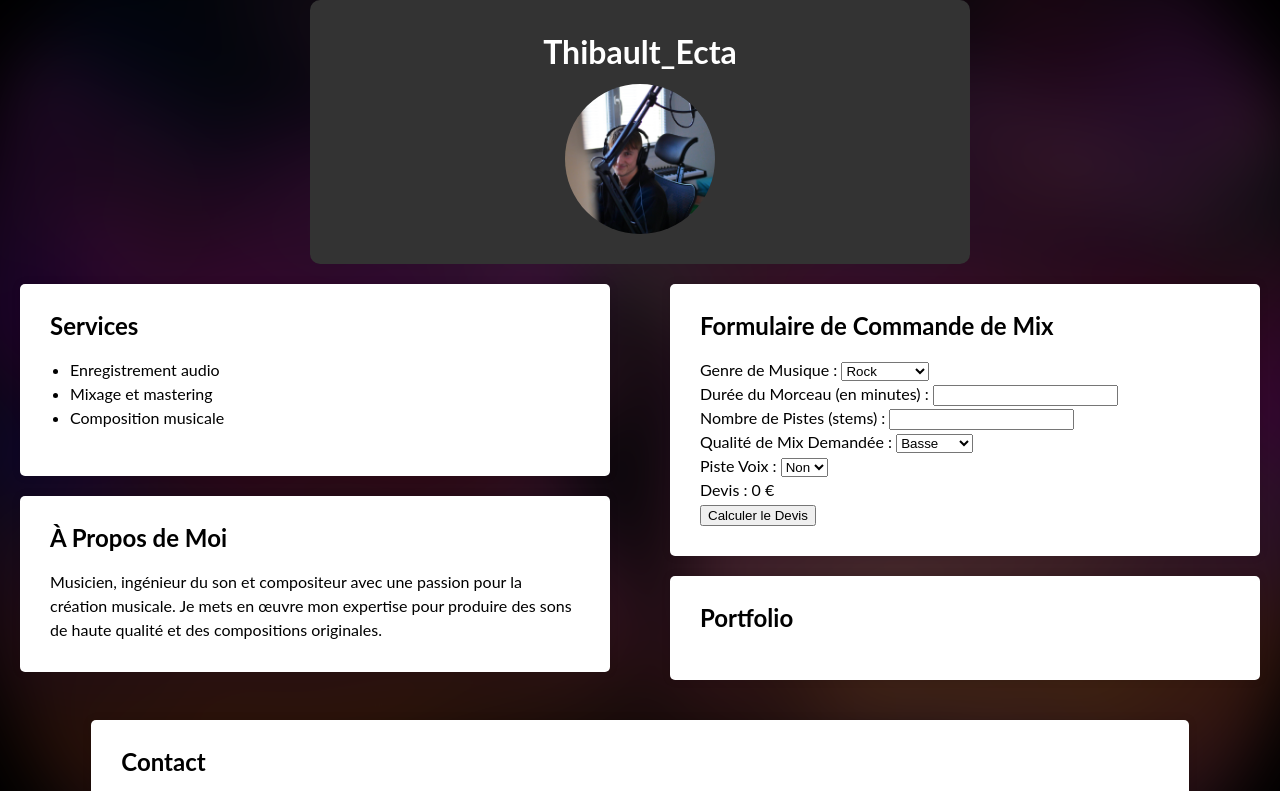
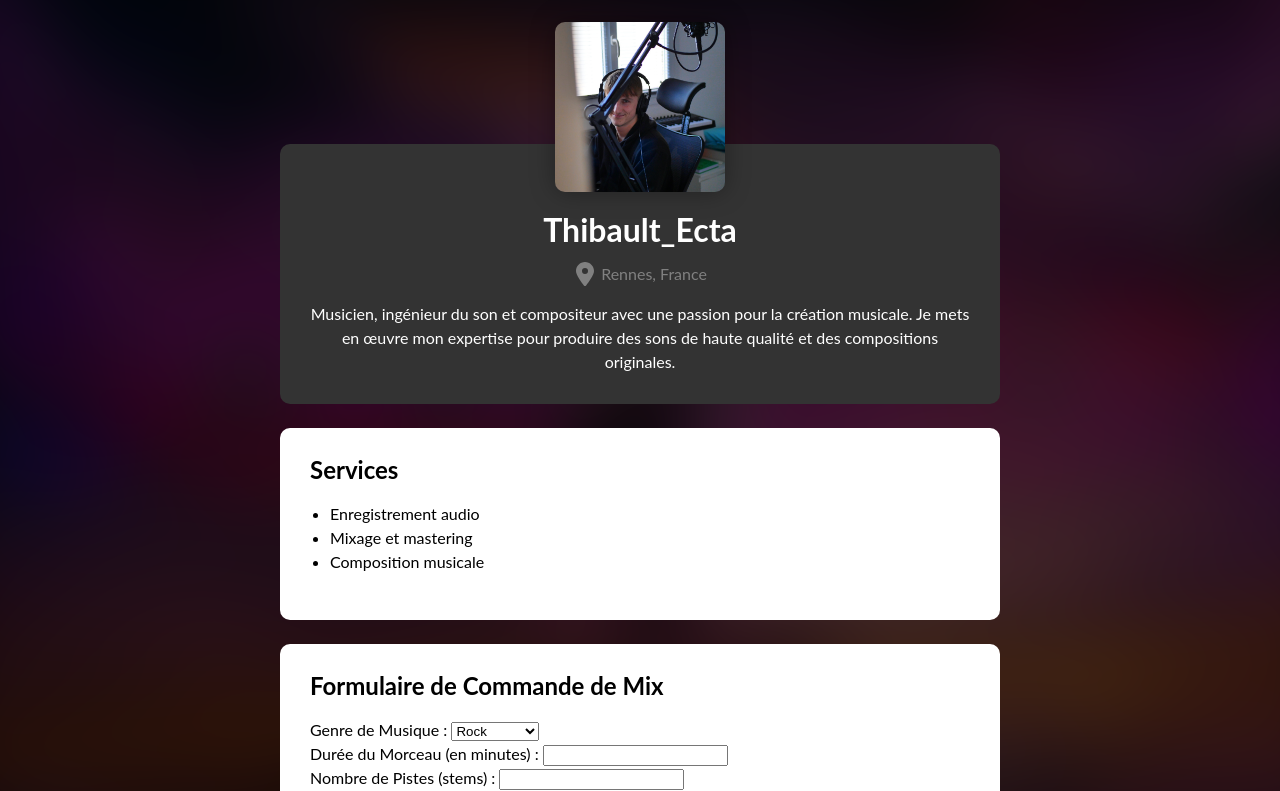
Before and after one commit to ThibaultEcta/thibaultecta.github.io, a website: page index.html in a window 1280 px wide. Shown: the top 791 px of the page. Drawn offline with Linux system fonts and the light colour scheme.

Commit message:
Change structure to be vertical only

```diff
--- a/index.html
+++ b/index.html
@@ -12,11 +12,22 @@
       <img src="images/solo-run-album-cover.jpeg" />
     </div>
     <header>
+      <img
+        class="profile-picture"
+        src="images/profile-picture.jpg"
+        alt="Photo de profil"
+      />
       <h1>Thibault_Ecta</h1>
-      <img src="images/profile-picture.jpg" alt="Photo de profil" />
+      <p class="location">
+        <img src="icons/location-dot.svg" />
+        <span>Rennes, France</span>
+      </p>
+      <p>
+        Musicien, ingénieur du son et compositeur avec une passion pour la
+        création musicale. Je mets en œuvre mon expertise pour produire des sons
+        de haute qualité et des compositions originales.
+      </p>
     </header>
-    <div class="columns">
-      <div class="column">
     <section id="services">
       <h2>Services</h2>
       <ul>
@@ -26,16 +37,6 @@
         <!-- Ajoutez d'autres services -->
       </ul>
     </section>
-        <section id="apropos">
-          <h2>À Propos de Moi</h2>
-          <p>
-            Musicien, ingénieur du son et compositeur avec une passion pour la
-            création musicale. Je mets en œuvre mon expertise pour produire des
-            sons de haute qualité et des compositions originales.
-          </p>
-        </section>
-      </div>
-      <div class="column">
     <section id="commande">
       <h2>Formulaire de Commande de Mix</h2>
       <form>
@@ -101,8 +102,6 @@
       <h2>Portfolio</h2>
       <!-- Ajoutez des exemples de votre travail ici, avec des liens vers des échantillons ou des démonstrations. -->
     </section>
-      </div>
-    </div>
     <section id="contact">
       <h2>Contact</h2>
       <p>
--- a/styles.css
+++ b/styles.css
@@ -1,13 +1,3 @@
-.columns {
-  display: flex;
-  justify-content: space-between;
-}
-
-.column {
-  flex-basis: calc(50% - 10px);
-  box-sizing: border-box;
-}
-
 body,
 h1,
 h2,
@@ -20,66 +10,59 @@ body {
   display: flex;
   flex-direction: column;
   align-items: center;
-  justify-self: center;
+  margin: 0 auto;
+  padding: 2vh 4vh;
+  max-width: 660px;
   line-height: 1.5rem;
   font-family: "Lato", helvetica, arial;
 }
 
 header {
-  display: flex;
-  position: relative;
-  flex-direction: column;
-  justify-content: center;
-  align-items: center;
-  box-sizing: border-box;
-  margin: 0px 20px 0px 20px;
+  margin-top: 16vh;
+  margin-bottom: 3vh;
   border-radius: 10px;
   background: #333333;
-  padding: 40px 20px 30px 20px;
+  padding: 30px;
   width: 100%;
-  max-width: 660px;
   color: #fff;
   text-align: center;
+
+  .profile-picture {
+    margin-top: -40%;
+    box-shadow: 0px 0px 25px rgba(0, 0, 0, 0.35);
+    border-radius: 10px;
+    max-width: 170px;
+  }
+
+  .location {
+    margin-bottom: 10px;
+
+    img {
+      display: inline;
+      width: 24px;
+      height: 24px;
+    }
+
+    span {
+      vertical-align: top;
+      color: #a0a0a0b5;
+      font-weight: 400;
+    }
+  }
+}
+
+section {
+  margin-bottom: 3vh;
+  border-radius: 10px;
+  background-color: #fff;
+  padding: 30px;
+  width: 100%;
 }
 
 h1 {
+  margin-top: 20px;
+  margin-bottom: 20px;
   font-size: 32px;
-}
-
-img {
-  margin-top: 20px;
-  border-radius: 50%;
-  max-width: 150px;
-}
-
-nav {
-  background-color: #333;
-  color: #fff;
-}
-
-nav ul {
-  display: flex;
-  justify-content: center;
-  padding: 10px 0;
-  list-style: none;
-}
-
-nav ul li {
-  margin: 0 20px;
-}
-
-nav ul li a {
-  color: #fff;
-  font-weight: bold;
-  text-decoration: none;
-}
-
-section {
-  margin: 20px;
-  box-shadow: 0 0 10px rgba(0, 0, 0, 0.1);
-  border-radius: 5px;
-  background-color: #fff;
-  padding: 30px;
 }
 
 h2 {
@@ -124,7 +107,11 @@ footer {
 /* Media queries pour la mise en page responsive */
 @media (max-width: 768px) {
   header {
-    padding: 10px;
+    padding: 20px;
+  }
+
+  section {
+    padding: 20px;
   }
 
   h1 {
@@ -139,8 +126,7 @@ footer {
     margin: 0 10px;
   }
 
-  section {
-    margin: 10px;
-    padding: 20px;
+  h2 {
+    font-size: 20px;
   }
 }
```
Also changed, not shown: icons/location-dot.svg (added). Lines whose indentation alone changed are shown as unchanged.
